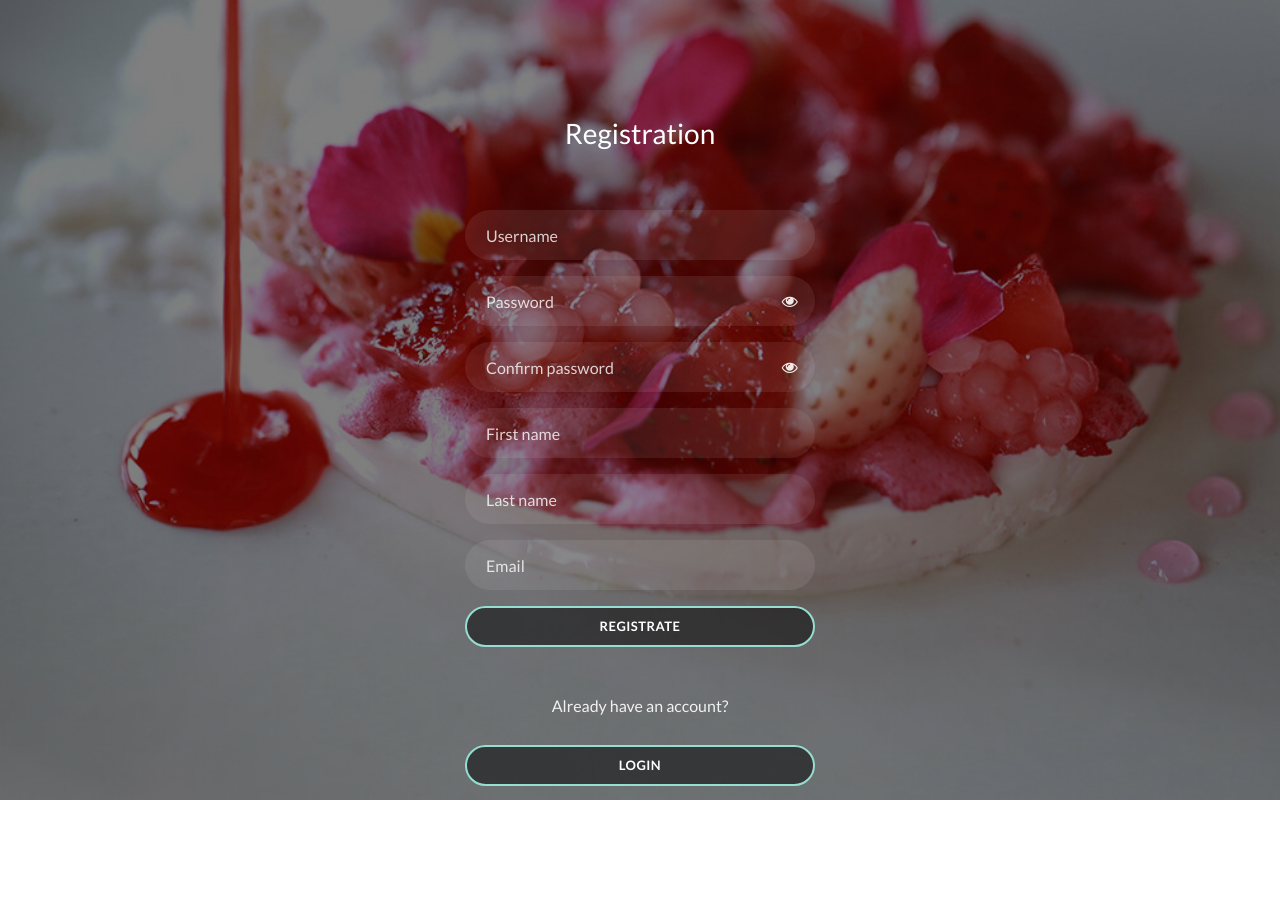
After one commit to OlhaTryhub/cafe-web-site, a Django app: page /user/registration/ in a window 1280 px wide. The commit adds this page. Run offline with Django 4.2, Linux system fonts and the light colour scheme; some libraries are stand-ins or nearby versions.

Commit message:
Add registration page: view, form, template and url for creation new user, change some pages for using registration

```diff
--- a/Cafe_feeling_happy/urls.py
+++ b/Cafe_feeling_happy/urls.py
@@ -9,5 +9,6 @@ urlpatterns = [
     path("admin/", admin.site.urls),
     path("", index, name="index"),
     path("dish/", include("dish.urls", namespace="dish")),
+    path("user/", include("user.urls", namespace="user")),
     path("accounts/", include("django.contrib.auth.urls")),
 ] + static(settings.STATIC_URL, document_root=settings.STATIC_ROOT)
--- /dev/null
+++ b/templates/input_form_base.html
@@ -0,0 +1,45 @@
+<!doctype html>
+<html lang="en">
+  <head>
+    {% block title %}
+    {% endblock %}
+    <meta charset="utf-8">
+    <meta name="viewport" content="width=device-width, initial-scale=1, shrink-to-fit=no">
+
+	<link href="https://fonts.googleapis.com/css?family=Lato:300,400,700&display=swap" rel="stylesheet">
+
+	<link rel="stylesheet" href="https://stackpath.bootstrapcdn.com/font-awesome/4.7.0/css/font-awesome.min.css">
+  {% load static %}
+	<link href="{% static 'assets/css/style_login.css' %}" rel="stylesheet">
+
+	</head>
+	<section id="hero" class="d-flex align-items-center">
+	<section class="ftco-section">
+		<div class="container">
+    <div class="row justify-content-center">
+  <div class="col-md-6 text-center mb-5">
+    <h2 class="heading-section">
+      {% block page_title %}
+      {% endblock %}
+    </h2>
+  </div>
+</div>
+      <div class="row justify-content-center">
+        <div class="col-md-6 col-lg-4">
+          <div class="login-wrap p-0">
+      {% block form %}
+      {% endblock %}
+          </div>
+        </div>
+      </div>
+    </div>
+	</section>
+    </section>
+
+	<script src="/static/assets/js/login/jquery.min.js"></script>
+  <script src="/static/assets/js/login/popper.js"></script>
+  <script src="/static/assets/js/login/bootstrap.min.js"></script>
+  <script src="/static/assets/js/login/main.js"></script>
+
+	</body>
+</html>
--- /dev/null
+++ b/templates/user/user_form.html
@@ -0,0 +1,82 @@
+{% extends "input_form_base.html" %}
+
+{% block title %}
+{% if user.is_authenticated %}
+  <title>Update {{ user.username }} data</title>
+{% else %}
+  <title>Registration</title>
+{% endif %}
+{% endblock %}
+{% block page_title %}
+Registration
+{% endblock %}
+{% block form %}
+  <form method="post" action="" novalidate>
+    {% csrf_token %}
+    <div class="form-group">
+      {% if form.errors.username %}
+        {% for message in form.errors.username %}
+          <p>{{ message }}</p>
+        {% endfor %}
+      {% endif %}
+      <input type="text" name="username" class="form-control" placeholder="Username" required>
+    </div>
+    <div class="form-group">
+      {% if form.errors.password1 %}
+        {% for message in form.errors.password1 %}
+          <p>{{ message }}</p>
+        {% endfor %}
+      {% endif %}
+      <input id="password-field1" class="form-control" type="password" name="password1" class="form-control" placeholder="Password" required>
+      <span toggle="#password-field1" class="fa fa-fw fa-eye field-icon toggle-password"></span>
+    </div>
+    <div class="form-group">
+      {% if form.errors.password2 %}
+        {% for message in form.errors.password2 %}
+          <p>{{ message }}</p>
+        {% endfor %}
+      {% endif %}
+      <input id="password-field2" type="password" name="password2" class="form-control" placeholder="Confirm password" required>
+      <span toggle="#password-field2" class="fa fa-fw fa-eye field-icon toggle-password"></span>
+    </div>
+    <div class="form-group">
+      {% if form.errors.first_name %}
+        {% for message in form.errors.first_name %}
+          <p>{{ message }}</p>
+        {% endfor %}
+      {% endif %}
+      <input type="text" name="first_name" class="form-control" placeholder="First name" required>
+    </div>
+    <div class="form-group">
+      {% if form.errors.last_name %}
+        {% for message in form.errors.last_name %}
+          <p>{{ message }}</p>
+        {% endfor %}
+      {% endif %}
+      <input type="text" name="last_name" class="form-control" placeholder="Last name" required>
+    </div>
+    <div class="form-group">
+      {% if form.errors.email %}
+        {% for message in form.errors.email %}
+          <p>{{ message }}</p>
+        {% endfor %}
+      {% endif %}
+      <input type="text" name="email" class="form-control" placeholder="Email" required>
+    </div>
+    <div class="form-group">
+      {% if form.errors.first_name %}
+        {% for message in form.errors.first_name %}
+          <p>{{ message }}</p>
+        {% endfor %}
+      {% endif %}
+      <button type="submit" class="btn-book animated fadeInUp" value="Login">Registrate</button>
+    </div>
+  </form>
+    <br>
+    <p class="mb-4 text-center">Already have an account?</p>
+  <div class="form-group">
+    <a href="{% url 'login' %}">
+      <button type="submit" class="btn-book animated fadeInUp scrollto">Login</button>
+    </a>
+  </div>
+{% endblock %}
--- /dev/null
+++ b/user/forms.py
@@ -0,0 +1,14 @@
+from django.contrib.auth.forms import UserCreationForm
+
+from user.models import User
+
+
+class CustomUserCreationForm(UserCreationForm):
+
+    class Meta(UserCreationForm.Meta):
+        model = User
+        fields = UserCreationForm.Meta.fields + (
+            "first_name",
+            "last_name",
+            "email",
+        )
--- a/user/urls.py
+++ b/user/urls.py
@@ -1,7 +1,9 @@
 from django.urls import path
 
+from user.views import CreateUserView
+
 urlpatterns = [
-
+    path("registration/", CreateUserView.as_view(), name="registration"),
 ]
 
 app_name = "user"
--- a/user/views.py
+++ b/user/views.py
@@ -1,2 +1,16 @@
 from django.http import HttpRequest, HttpResponse
 from django.shortcuts import render
+from django.urls import reverse_lazy, reverse
+from django.views import generic
+
+from user.forms import CustomUserCreationForm
+from user.models import User
+
+
+class CreateUserView(generic.CreateView):
+    model = User
+    form_class = CustomUserCreationForm
+    template_name = "user/user_form.html"
+
+    def get_success_url(self) -> str:
+        return reverse("login")
```
Also changed, not shown: templates/dish/dish_detail.html (+9 -3 lines), templates/index.html (+6 -2 lines), templates/registration/login.html (+13 -40 lines).
